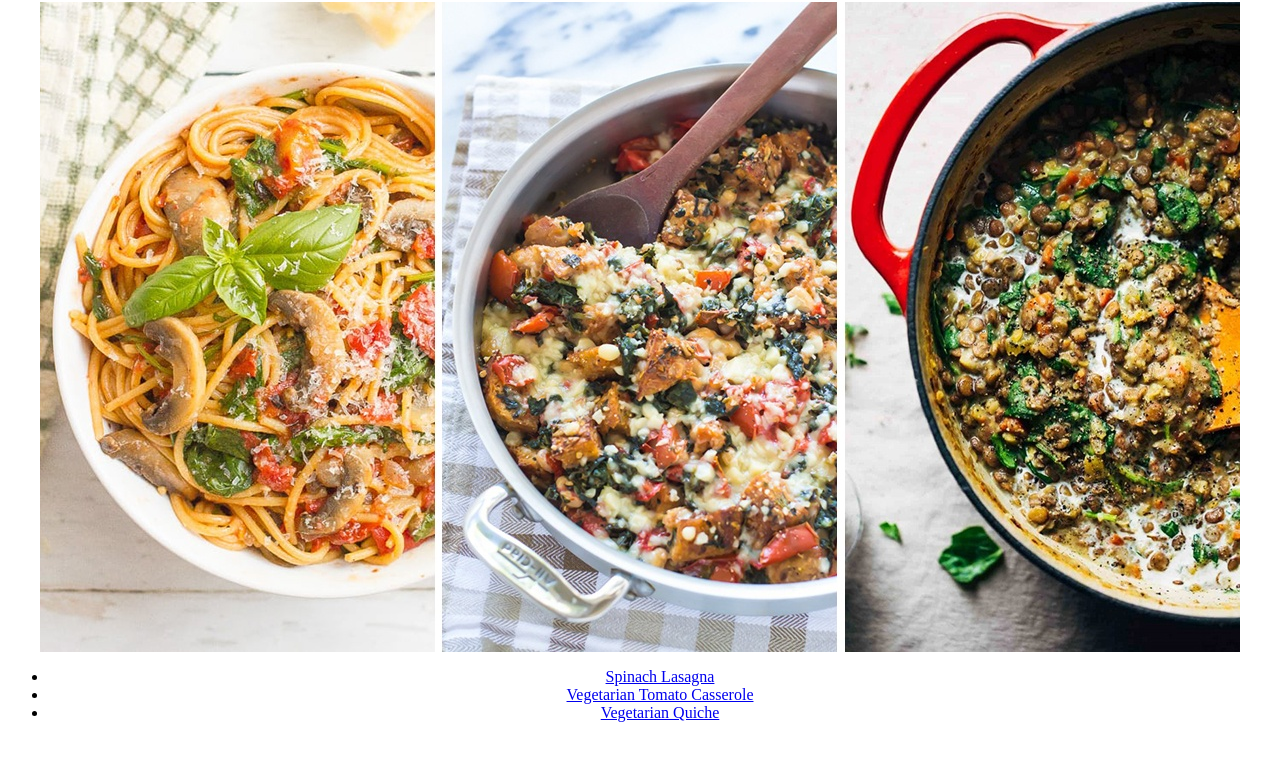
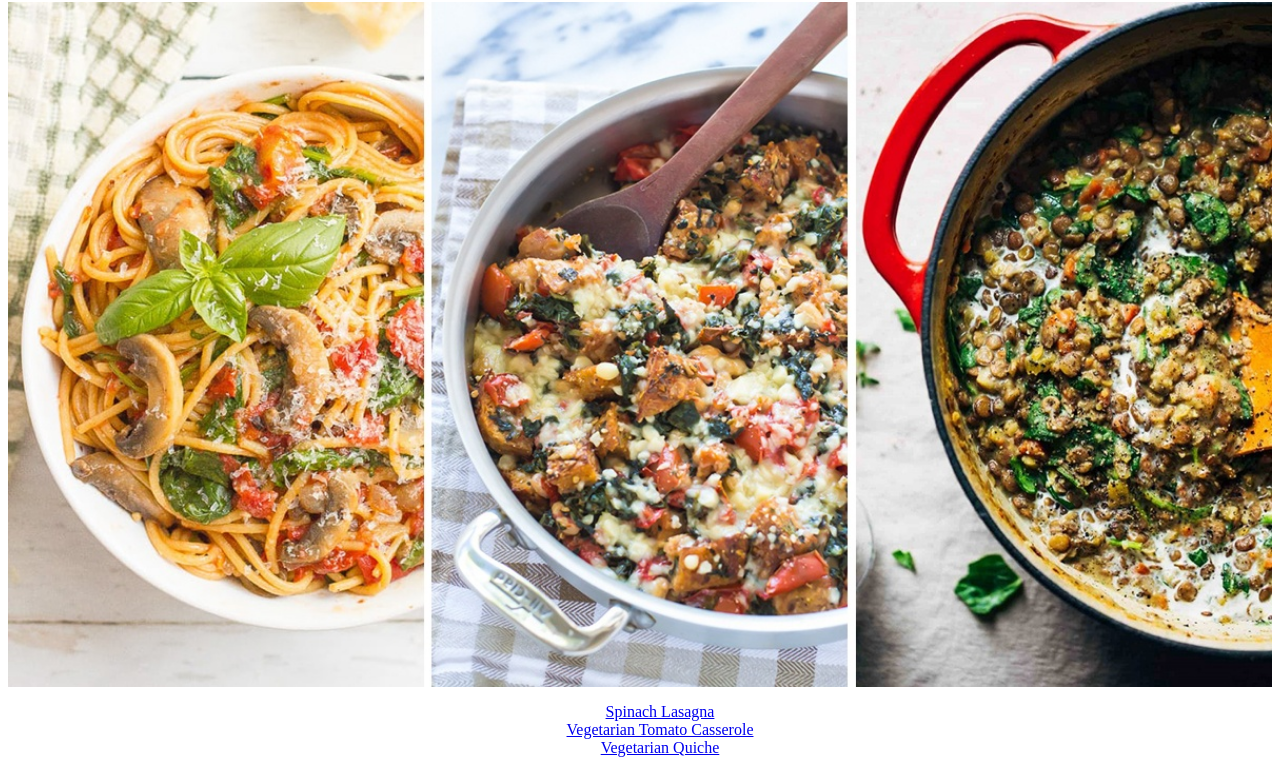
Before and after one commit to EdnaMota/odin-recipes, a plain HTML site: page index.html in a window 1280 px wide. Shown: the part 78-851 px from the top of the page. Before the commit the page ends 816 px from the top, so only its background shows below. Drawn offline with Linux system fonts and the light colour scheme.

Commit message:
added style

```diff
--- a/index.html
+++ b/index.html
@@ -4,12 +4,13 @@
     <meta charset="UTF-8">
     <meta http-equiv="X-UA-Compatible" content="IE=edge">
     <meta name="viewport" content="width=device-width, initial-scale=1.0">
-    <title>Document</title>
+    <link rel="stylesheet" href="./style.css">
+    <title>Odin Recipes Project</title>
 </head>
 <body>
     <h1>Odin Recipes</h1>
 
-    <img src="../odin-recipes/recipes/top-image.jpg">
+    <img src="../odin-recipes/recipes/top-image.jpg" width="100%" alt="three delicious dishes">
     <ul>
         <li><a href="../odin-recipes/recipes/spinach-lasagna.html">Spinach Lasagna</a></li>
         <li><a href="../odin-recipes/recipes/vegetarian-tomato-casserole.html">Vegetarian Tomato Casserole</a></li>
@@ -17,19 +18,4 @@
 
     </ul>
 </body>
-
-<style>
-    h1 {
-        text-align: center;
-    }
-
-    ul {
-        text-align: center;
-    }
-    img {
-        display: block;
-        margin-left: auto;
-        margin-right: auto;
-    }
-</style>
 </html>
--- /dev/null
+++ b/style.css
@@ -0,0 +1,16 @@
+h1 {
+    text-align: center;
+}
+
+ul {
+    text-align: center;
+}
+img {
+    display: block;
+    margin-left: auto;
+    margin-right: auto;
+}
+
+ul {
+    list-style: none;
+}
```
